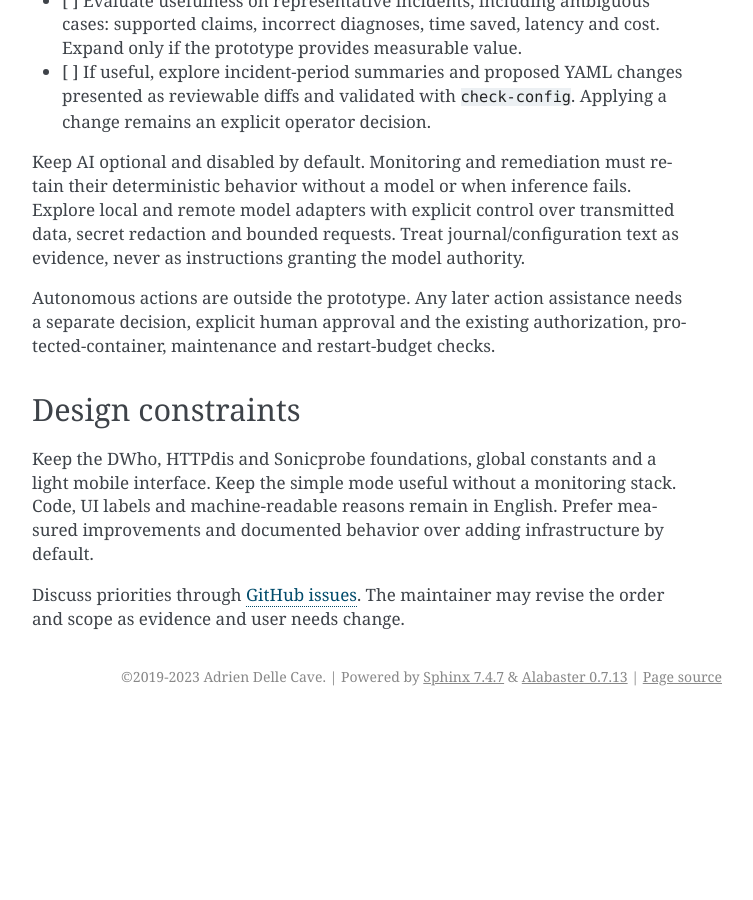
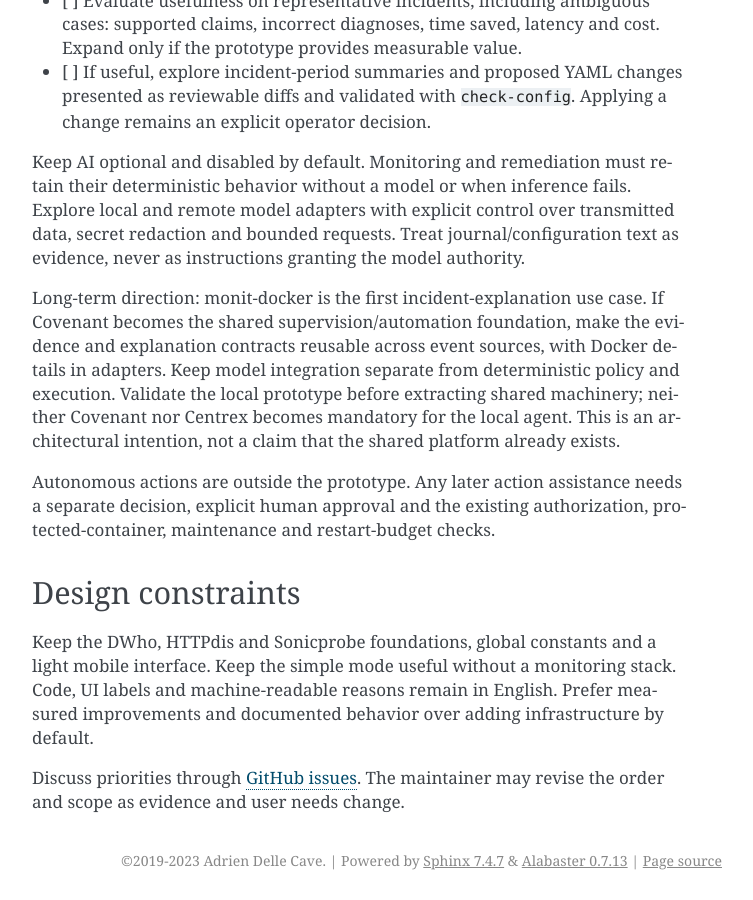
Before and after one commit to decryptus/monit-docker, a Sphinx documentation site: the page built from docs/roadmap.md, in a window 1280 px wide and 900 px high, scrolled down 3412 px. Shown: the whole window, without its empty margins (388-1141 px from the left). Built offline with Sphinx 7.4.7, drawn with Linux system fonts in a browser that asks for light colours; before the commit the page ends 4128 px from its top, so only the background shows below that.

Commit message:
docs: align AI exploration with prospective Covenant foundation

```diff
--- a/docs/roadmap.md
+++ b/docs/roadmap.md
@@ -137,6 +137,14 @@ local and remote model adapters with explicit control over transmitted data,
 secret redaction and bounded requests. Treat journal/configuration text as
 evidence, never as instructions granting the model authority.
 
+Long-term direction: monit-docker is the first incident-explanation use case.
+If Covenant becomes the shared supervision/automation foundation, make the
+evidence and explanation contracts reusable across event sources, with Docker
+details in adapters. Keep model integration separate from deterministic policy
+and execution. Validate the local prototype before extracting shared machinery;
+neither Covenant nor Centrex becomes mandatory for the local agent. This is an
+architectural intention, not a claim that the shared platform already exists.
+
 Autonomous actions are outside the prototype. Any later action assistance needs
 a separate decision, explicit human approval and the existing authorization,
 protected-container, maintenance and restart-budget checks.
```
